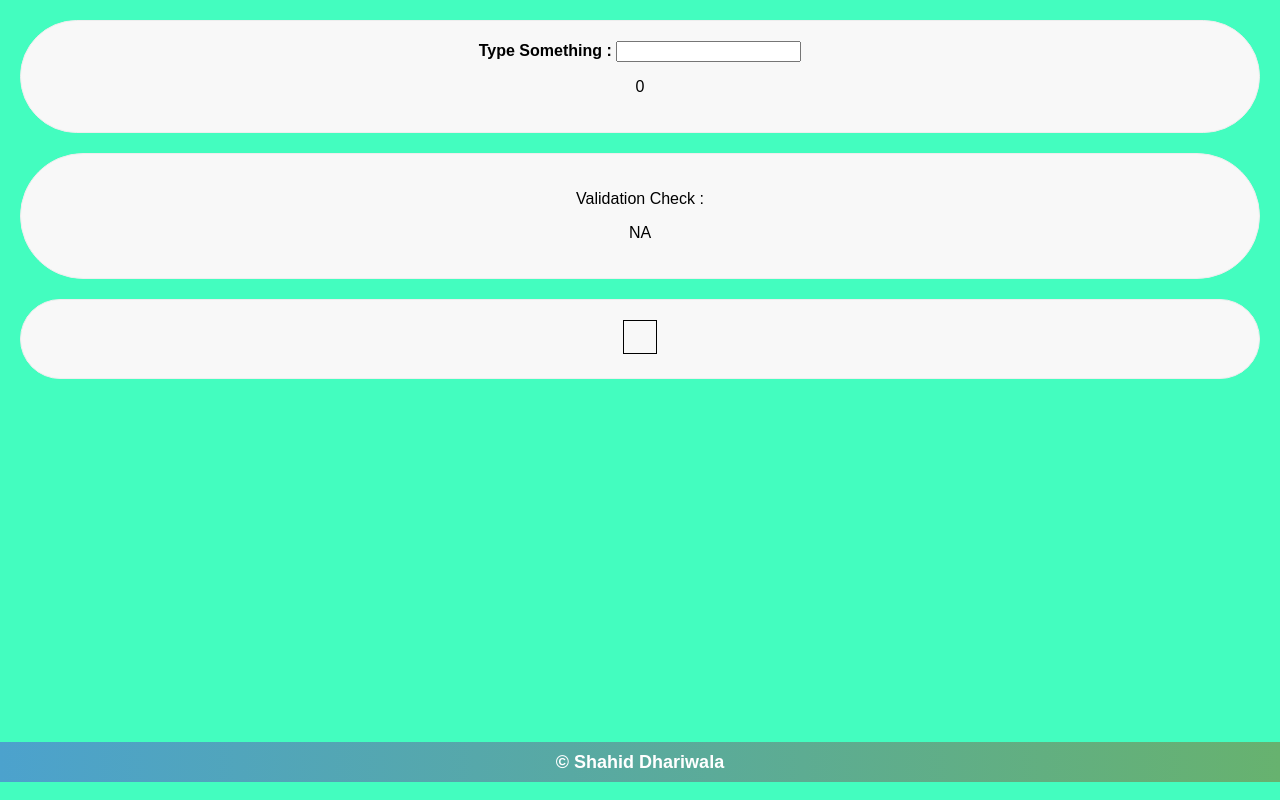
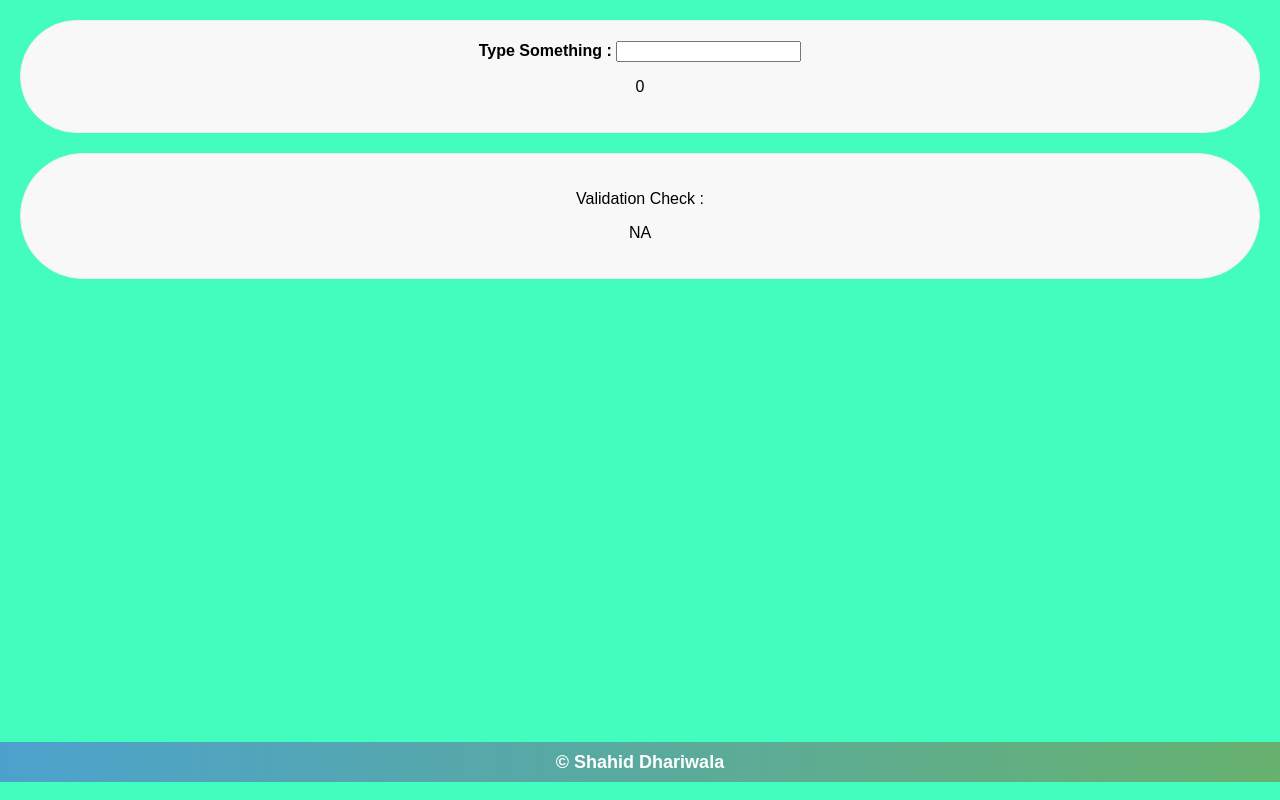
Before and after one commit to shahiddhariwala/playing-around-with-react-js, a React (Create React App) app in the folder lists-conditionals--assignment-problem/: page / in a window 1280 px wide. Built offline with nearby package versions, Linux system fonts and the light colour scheme.

Commit message:
Rendered CharCompoinents List and addded Click functionality to delete the char

```diff
--- a/lists-conditionals--assignment-problem/src/App.js
+++ b/lists-conditionals--assignment-problem/src/App.js
@@ -7,17 +7,22 @@ import Char from "./Character/Character";
 class App extends Component {
   //State
   state = {
+    str: "",
     strLen: 0,
   };
 
   //  Handler Methods
-
   outputLengthHandler = (event) => {
     const strLen = event.target.value.length;
     document.querySelector(".output").innerHTML = strLen;
-    this.setState({ strLen: strLen });
+    this.setState({ str: event.target.value, strLen: strLen });
   };
 
+  deleteCharHandler = (event, index) => {
+    let newString = this.state.str.split("");
+    newString.splice(index,1);
+    this.setState({ str: newString.join(""), strLen: newString.length });
+  };
   render() {
     // footer style
     const style = {
@@ -34,6 +39,22 @@ class App extends Component {
       fontSize: "large",
     };
 
+    let chars = null;
+    if (this.state.strLen !== 0) {
+      chars = (
+        <div className="task task3">
+          {this.state.str.split("").map((char, index) => {
+            return (
+              <Char
+                letter={char}
+                click={(event) => this.deleteCharHandler(event, index)}
+                key={index}
+              />
+            );
+          })}
+        </div>
+      );
+    }
     return (
       <div className="App">
         <div className="task task1">
@@ -47,9 +68,7 @@ class App extends Component {
         <div className="task task2">
           <Validation length={this.state.strLen} />
         </div>
-        <div className="task task3">
-          <Char />
-        </div>
+        {chars}
 
         {/* Footer */}
         <p style={style}>&copy; Shahid Dhariwala</p>
--- a/lists-conditionals--assignment-problem/src/Character/Character.js
+++ b/lists-conditionals--assignment-problem/src/Character/Character.js
@@ -1,16 +1,14 @@
 import React from "react";
 
 const charComponent = (props) => {
-    const charStyle={
-        display:'inline-block',
-        padding : '16px',
-        textAlign: 'center',
-        marging : '16px',
-        border: '1px solid black'
-    }
-  return <div style={charStyle}>
-
-  </div>;
+  const charStyle = {
+    display: "inline-block",
+    padding: "16px",
+    textAlign: "center",
+    marging: "16px",
+    border: "1px solid black",
+  };
+  return <div style={charStyle} onClick={props.click}>{props.letter}</div>;
 };
 
 export default charComponent;
```
